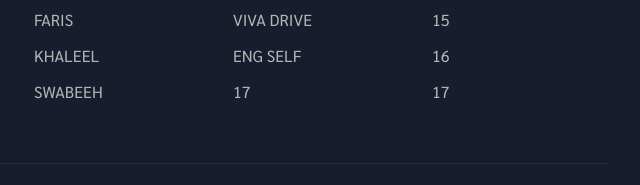
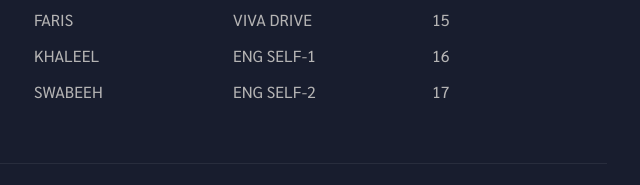
Before and after one commit to KV569/dqdhdc, a plain HTML site: page links.html in a window 1280 px wide. Shown: the part 515-700 px from the top of the page, 618-1258 px from the left. Drawn offline with Linux system fonts and the light colour scheme.

Commit message:
Update links.html

```diff
--- a/links.html
+++ b/links.html
@@ -169,9 +169,9 @@
                                         </li>
                                         <li><a href="https://drive.google.com/file/d/1IT1jBgJJCiJp_noSOqa8-_rF3VzFxyP6/view?usp=sharing"> VIVA DRIVE</a>
                                         </li>
-                                        <li><a href="https://drive.google.com/drive/folders/1dxiDXhlhFZK4esRR5Z0hA2OiIYQTcIpw?usp=sharing">ENG SELF</a>
+                                        <li><a href="https://docs.google.com/document/d/1tBpb7ldOhqG8pi52j1v6BhTIB2TnKn9_WI4z9CccDIc/edit?usp=sharing">ENG SELF-1</a>
                                         </li>
-                                        <li><a href="#faq">17</a>
+                                        <li><a href="https://docs.google.com/document/d/1EXD8IXe_5_KfiS3n23BczFMp0LUh1LmCrJKkdJKh0Uc/edit?usp=sharing">ENG SELF-2</a>
                                         </li>
                                     </ul>
                                 </div>
```
